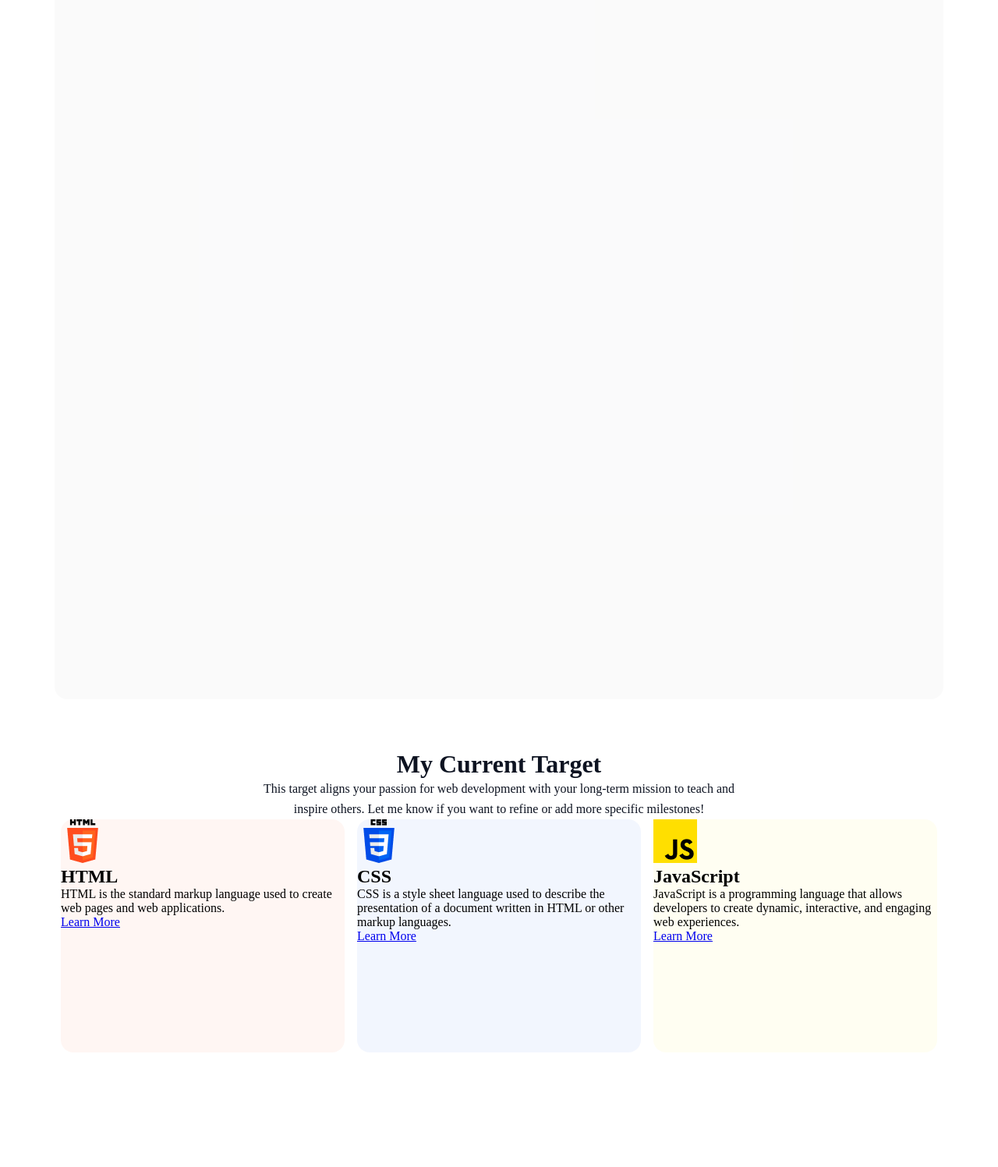
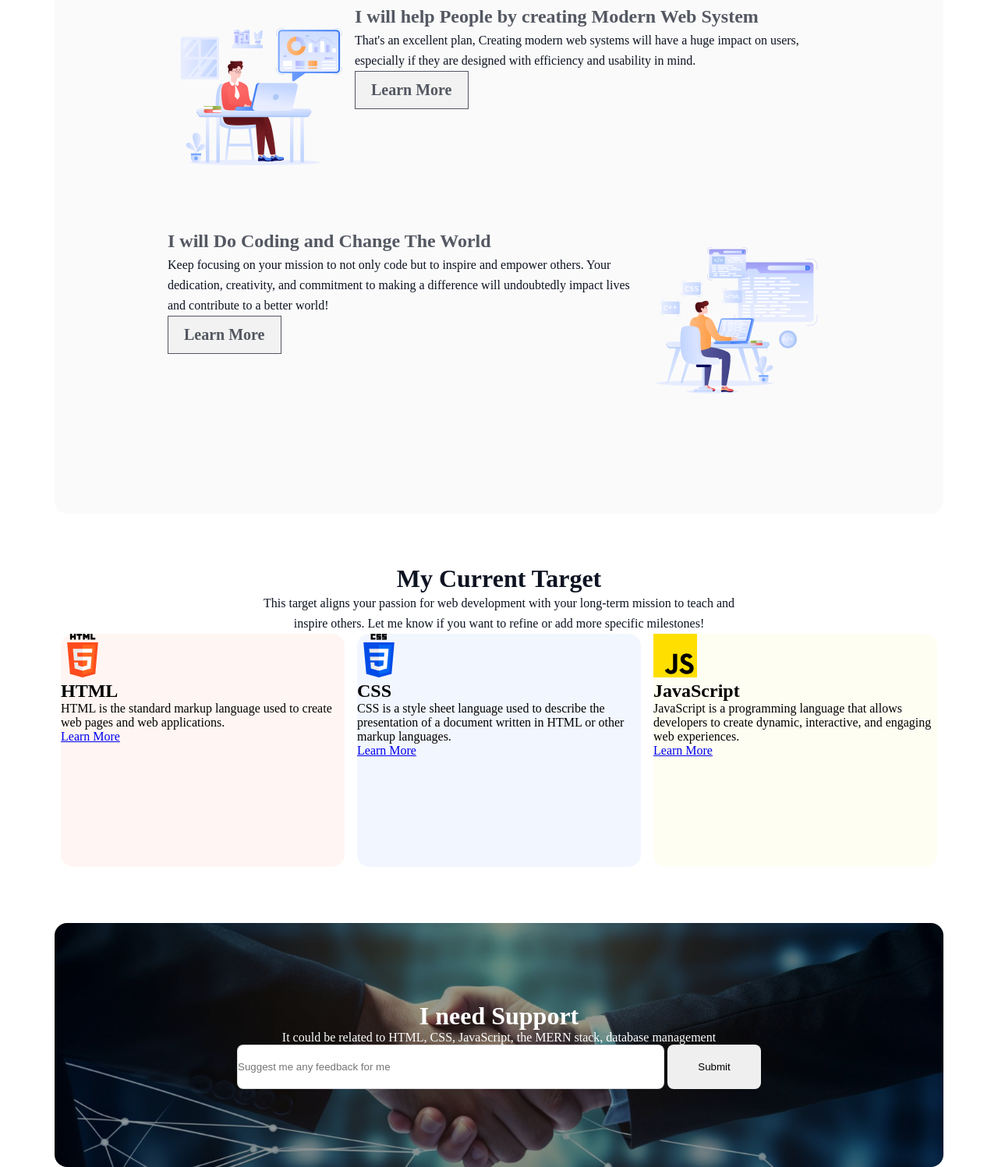
Before and after one commit to Syfulislam01/assignment-developer, a plain HTML site: page index.html in a window 1280 px wide. Shown: the part 1372-2869 px from the top of the page at 78% size. Before the commit the page ends 2794 px from the top, so only its background shows below. Drawn offline with Linux system fonts and the light colour scheme; a web font is replaced by a local one.

Commit message:
support section container done

```diff
--- a/index.css
+++ b/index.css
@@ -13,6 +13,7 @@
   font-weight: 800;
   text-align: center;
   margin-top: 20px;
+  line-height: 37px;
 }
 
 .banner-description {
@@ -105,7 +106,6 @@ nav li a {
 
 .section-container {
   width: 1140px;
-  height: 1393px;
   border-radius: 16px;
   background: rgba(13, 19, 33, 0.02);
   padding: 80px 97px 80px 97px;
@@ -127,10 +127,18 @@ nav li a {
   font-family: Azeret Mono;
   font-size: 24px;
   font-weight: 700;
+  text-align: left;
   line-height: 36px;
-  text-align: left;
 }
 
+.coding-description {
+  color: rgb(13, 19, 33);
+  font-family: Azeret Mono;
+  font-size: 16px;
+  font-weight: 400;
+  text-align: left;
+  line-height: 26px;
+}
 .my-button {
   padding: 12px 20px 12px 20px;
   text-decoration: none;
@@ -174,3 +182,55 @@ nav li a {
   background: rgba(255, 223, 0, 0.05);
 }
 /* skills container ends here */
+
+/* support container starts here */
+.support-container {
+  width: 1140px;
+  height: 313px;
+  background-color: rgba(0, 0, 0, 0.4);
+  background-image: url("./assets/handshake.jpg");
+  background-position: center;
+  background-repeat: no-repeat;
+  background-size: cover;
+  background-blend-mode: overlay;
+  border-radius: 16px;
+  margin: 0 auto;
+  display: flex;
+}
+.support-content {
+  display: flex;
+  flex-direction: column;
+  justify-content: center;
+  align-items: center;
+}
+.support-title {
+  color: rgb(255, 255, 255);
+  font-family: Azeret Mono;
+  font-size: 32px;
+  font-weight: 700;
+}
+input {
+  width: 548px;
+  height: 57px;
+  box-sizing: border-box;
+  border: 1px solid rgba(13, 19, 33, 0.15);
+  border-radius: 8px;
+  background: rgb(255, 255, 255);
+}
+
+#submit-btn {
+  width: 120px;
+  height: 57px;
+  border: none;
+  border-radius: 8px;
+  padding: 17px 20px 17px 20px;
+}
+
+.support-description {
+  color: rgb(255, 255, 255);
+  font-family: Azeret Mono;
+  font-size: 16px;
+  font-weight: 400;
+  text-align: center;
+}
+/* support container ends here */
--- a/index.html
+++ b/index.html
@@ -30,8 +30,7 @@
             mastering development tools, languages, and frameworks, while
             continuously learning to adapt to the ever-evolving tech landscape.
           </p>
-          <a href=""><button class="banner-button">Contact with me</button>
-          </a>
+          <a href=""><button class="banner-button">Contact with me</button> </a>
         </div>
       </section>
     </header>
@@ -48,7 +47,7 @@
         <div class="banner-section">
           <div class="coding-content">
             <h3 class="coding-title">I will Do Coding and Change The World</h3>
-            <p>
+            <p class="coding-description">
               Keep focusing on your mission to not only code but to inspire and
               empower others. Your dedication, creativity, and commitment to
               making a difference will undoubtedly impact lives and contribute
@@ -58,33 +57,90 @@
           </div>
           <img src="./assets/Layer_1.png" alt="" />
         </div>
+        <div class="banner-section">
+          <img src="./assets/Group 3.png" alt="" />
+          <div class="coding-content">
+            <h3 class="coding-title">
+              I will help People by creating Modern Web System
+            </h3>
+            <p class="coding-description">
+              That's an excellent plan, Creating modern web systems will have a
+              huge impact on users, especially if they are designed with
+              efficiency and usability in mind.
+            </p>
+            <button class="my-button">Learn More</button>
+          </div>
+        </div>
+        <div class="banner-section">
+          <div class="coding-content">
+            <h3 class="coding-title">I will Do Coding and Change The World</h3>
+            <p class="coding-description">
+              Keep focusing on your mission to not only code but to inspire and
+              empower others. Your dedication, creativity, and commitment to
+              making a difference will undoubtedly impact lives and contribute
+              to a better world!
+            </p>
+            <button class="my-button">Learn More</button>
+          </div>
+          <img src="./assets/Group 4.png" alt="" />
+        </div>
       </section>
       <!-- skills section starts here -->
       <section class="skills">
         <h2 class="primary-title">My Current Target</h2>
         <p class="banner-description">
           This target aligns your passion for web development with your
-          long-term mission to teach and <br> inspire others. Let me know if you want
-          to refine or add more specific milestones!
+          long-term mission to teach and <br />
+          inspire others. Let me know if you want to refine or add more specific
+          milestones!
         </p>
         <div class="skills-container">
           <div class="skill-1">
-                <img src="./assets/html.png" alt="">
+            <img src="./assets/html.png" alt="" />
             <h2>HTML</h2>
-                <P>HTML is the standard markup language used to create web pages and web applications.</P>
-                <a href="https://www.example.com" class="learn-more-btn">Learn More</a>
+            <p>
+              HTML is the standard markup language used to create web pages and
+              web applications.
+            </p>
+            <a href="https://www.example.com" class="learn-more-btn"
+              >Learn More</a
+            >
           </div>
           <div class="skill-2">
-                <img src="./assets/css.png" alt="">
+            <img src="./assets/css.png" alt="" />
             <h2>CSS</h2>
-                <P>CSS is a style sheet language used to describe the presentation of a document written in HTML or other markup languages.</P>
-                <a href="https://www.example.com" class="learn-more-btn">Learn More</a>
+            <p>
+              CSS is a style sheet language used to describe the presentation of
+              a document written in HTML or other markup languages.
+            </p>
+            <a href="https://www.example.com" class="learn-more-btn"
+              >Learn More</a
+            >
           </div>
           <div class="skill-3">
-                <img src="./assets/js.png" alt="">
+            <img src="./assets/js.png" alt="" />
             <h2>JavaScript</h2>
-                <P>JavaScript is a programming language that allows developers to create dynamic, interactive, and engaging web experiences. </P>
-                <a href="https://www.example.com" class="learn-more-btn">Learn More</a>
+            <p>
+              JavaScript is a programming language that allows developers to
+              create dynamic, interactive, and engaging web experiences.
+            </p>
+            <a href="https://www.example.com" class="learn-more-btn"
+              >Learn More</a
+            >
+          </div>
+        </div>
+      </section>
+      <!-- skills section ends here -->
+      <section class="support-container">
+        <div class="support-content">
+          <h2 class="support-title">I need Support</h2>
+          <p class="support-description">
+            It could be related to HTML, CSS, JavaScript, the MERN stack,
+            database management
+          </p>
+          <div>
+            <input type="" placeholder="Suggest me any feedback for me" />
+            <button id="submit-btn">Submit</button>
           </div>
         </div>
       </section>
```
Lines whose indentation alone changed are shown as unchanged.
